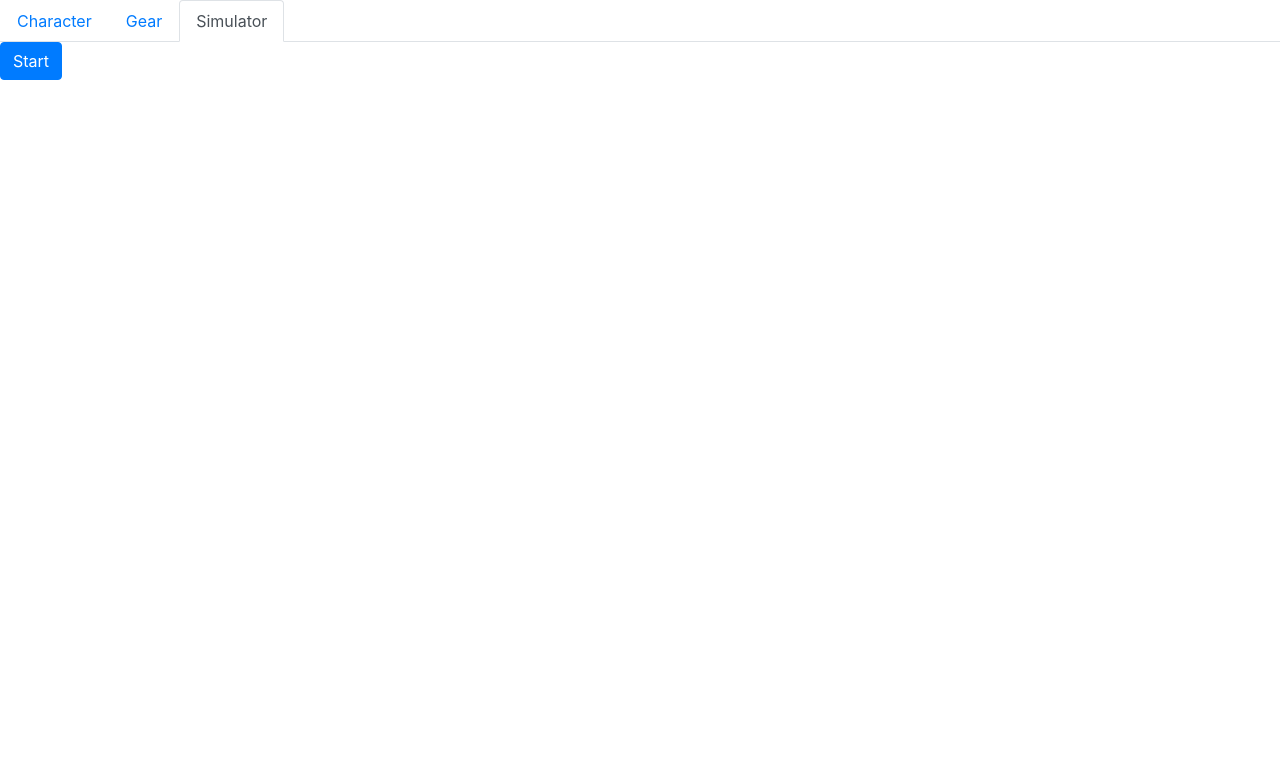
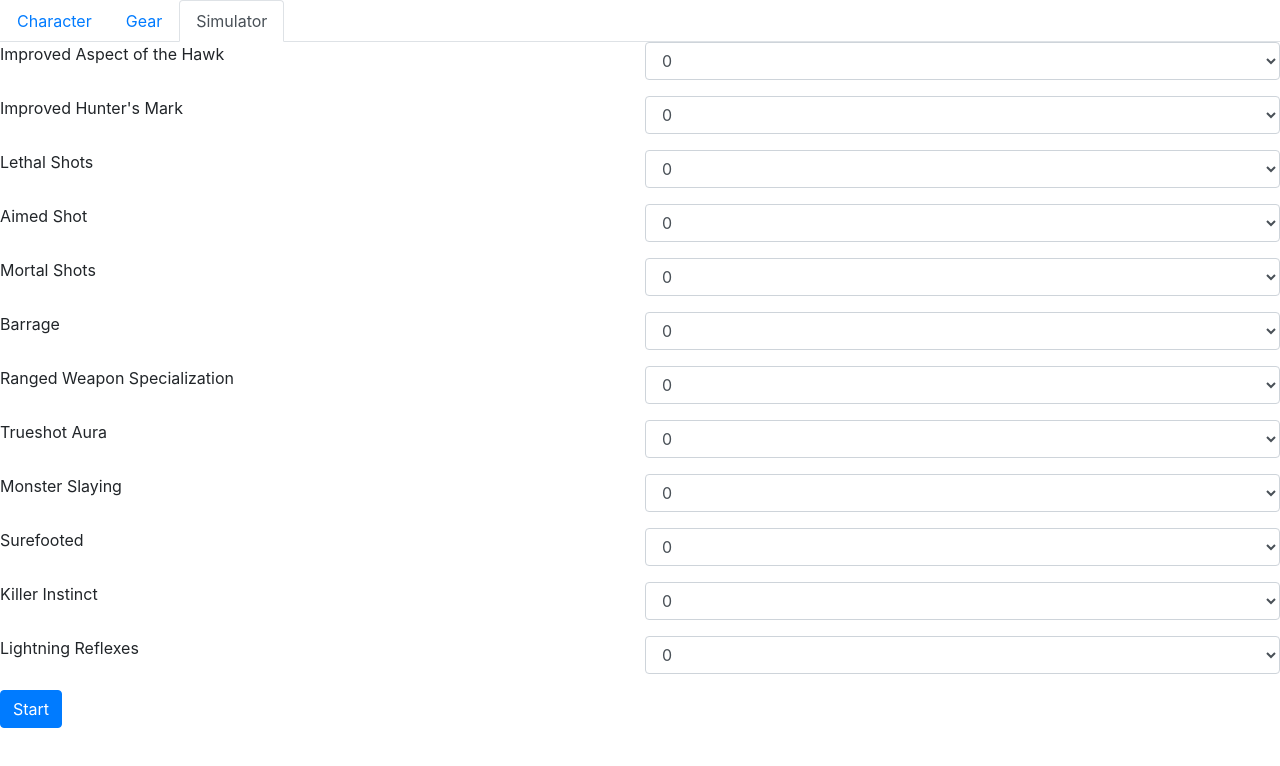
Before and after one commit to DeonPoncini/wowsim, a React (Create React App) app: page / in a window 1280 px wide. Both pictures are taken after a click on the tab "Simulator". Shown: the top 766 px of the page. Built offline with nearby package versions, Linux system fonts and the light colour scheme.

Commit message:
Added the talents to the simulator
These talents modify the damage done in some fasion

```diff
--- a/src/HunterSim.js
+++ b/src/HunterSim.js
@@ -1,20 +1,97 @@
 import React, { Component } from 'react';
-import {Button} from 'react-bootstrap';
+import {Button, Col, Form} from 'react-bootstrap';
 import Autoshot from './spells/autoshot.js';
 
 class HunterSim extends Component {
 
+    constructor(props) {
+        super(props);
+
+        // try and detect set bonus modifiers
+        this.state = {
+            hawk: 0,
+            mark: 0,
+            lethal: 0,
+            aimed: 0,
+            mortal: 0,
+            barrage: 0,
+            rws: 0,
+            tsa: 0,
+            slaying: 0,
+            surefooted: 0,
+            killer: 0,
+            lightning: 0,
+        }
+    }
+
     runSim = () => {
         let autoshot = new Autoshot(this.props.character.weapons.ranged);
         for (let i = 0; i < 1000; i++) {
-            autoshot.cast();
-            autoshot.tick(this.props.character);
+            // try and cast all abilities
+            if (autoshot.cast()) {
+                // does not trigger GCD
+            }
+
+            // then advance the simulation one step
+            if (autoshot.tick()) {
+                autoshot.apply_effect(this.props.character)
+            }
         }
+    }
+
+    hawkChange = (event) => { this.setState({hawk: event.target.value}); }
+    markChange = (event) => { this.setState({mark: event.target.value}); }
+    lethalChange = (event) => { this.setState({lethal: event.target.value}); }
+    aimedChange = (event) => { this.setState({aimed: event.target.value}); }
+    mortalChange = (event) => { this.setState({mortal: event.target.value}); }
+    barrageChange = (event) => { this.setState({barrage: event.target.value}); }
+    rwsChange = (event) => { this.setState({rws: event.target.value}); }
+    tsaChange = (event) => { this.setState({tsa: event.target.value}); }
+    slayingChange = (event) => { this.setState({slaying: event.target.value}); }
+    surefootedChange = (event) =>
+        { this.setState({surefooted: event.target.value}); }
+    killerChange = (event) => { this.setState({killer: event.target.value}); }
+    lightningChange = (event) => { this.setState({lightning: event.target.value}); }
+
+    optionForm = (text, callback, count, span=1) => {
+        let options = [];
+        for (let i = 0; i <= count; i++) {
+            options.push(<option key={i}>{i*span}</option>);
+        }
+        return(
+        <Form.Row>
+        <Form.Group as={Col}>
+        <Form.Label>{text}</Form.Label>
+        </Form.Group>
+        <Form.Group as={Col}>
+        <Form.Control as="select" onChange={callback}>
+            {options}
+        </Form.Control>
+        </Form.Group>
+        </Form.Row>
+        )
     }
 
     render() {
         return (
             <div key="simulator">
+            <Form>
+                {this.optionForm("Improved Aspect of the Hawk",
+                    this.hawkChange, 5)}
+                {this.optionForm("Improved Hunter's Mark",
+                    this.markChange, 5, 3)}
+                {this.optionForm("Lethal Shots", this.lethalChange, 5)}
+                {this.optionForm("Aimed Shot", this.aimedChange, 1)}
+                {this.optionForm("Mortal Shots", this.mortalChange, 5, 6)}
+                {this.optionForm("Barrage", this.barrageChange, 3, 5)}
+                {this.optionForm("Ranged Weapon Specialization",
+                    this.rwsChange, 5)}
+                {this.optionForm("Trueshot Aura", this.tsaChange, 1)}
+                {this.optionForm("Monster Slaying", this.slayingChange, 3)}
+                {this.optionForm("Surefooted", this.surefootedChange, 3)}
+                {this.optionForm("Killer Instinct", this.killerChange, 3)}
+                {this.optionForm("Lightning Reflexes", this.killerChange, 5, 3)}
+            </Form>
             <Button key="start" variant="primary" onClick={this.runSim} >
                 Start
             </Button>
--- a/src/spells/spell.js
+++ b/src/spells/spell.js
@@ -1,18 +1,18 @@
+export const TPS = 10;
 
 class Spell {
 
     constructor(cast_time, cooldown) {
         this.timer = 0;
-        this.tps = 10;
         this.gcd = 0;
-        this.cast_time = cast_time*this.tps;
-        this.cooldown = this.cast_time + cooldown*this.tps;
+        this.cast_time = cast_time*TPS;
+        this.cooldown = this.cast_time + cooldown*TPS;
         this.casting = false;
     }
 
     activate_gcd() {
         if (!this.casting) {
-            this.gcd = 1.5*this.tps;
+            this.gcd = 1.5*TPS;
         }
     }
 
@@ -55,7 +55,7 @@ class Spell {
     }
 
     apply_effect(character) {
-        console.log("This should be overriden");
+        return 0;
     }
 
 }
```
